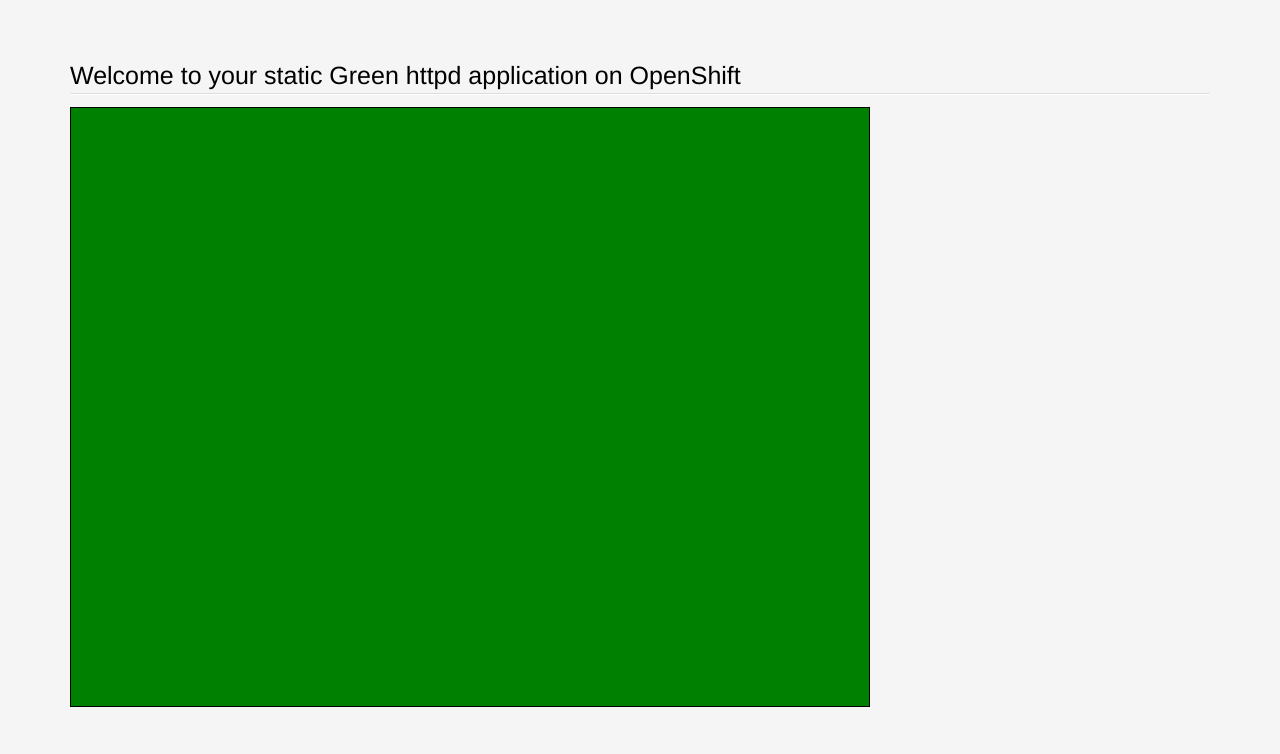
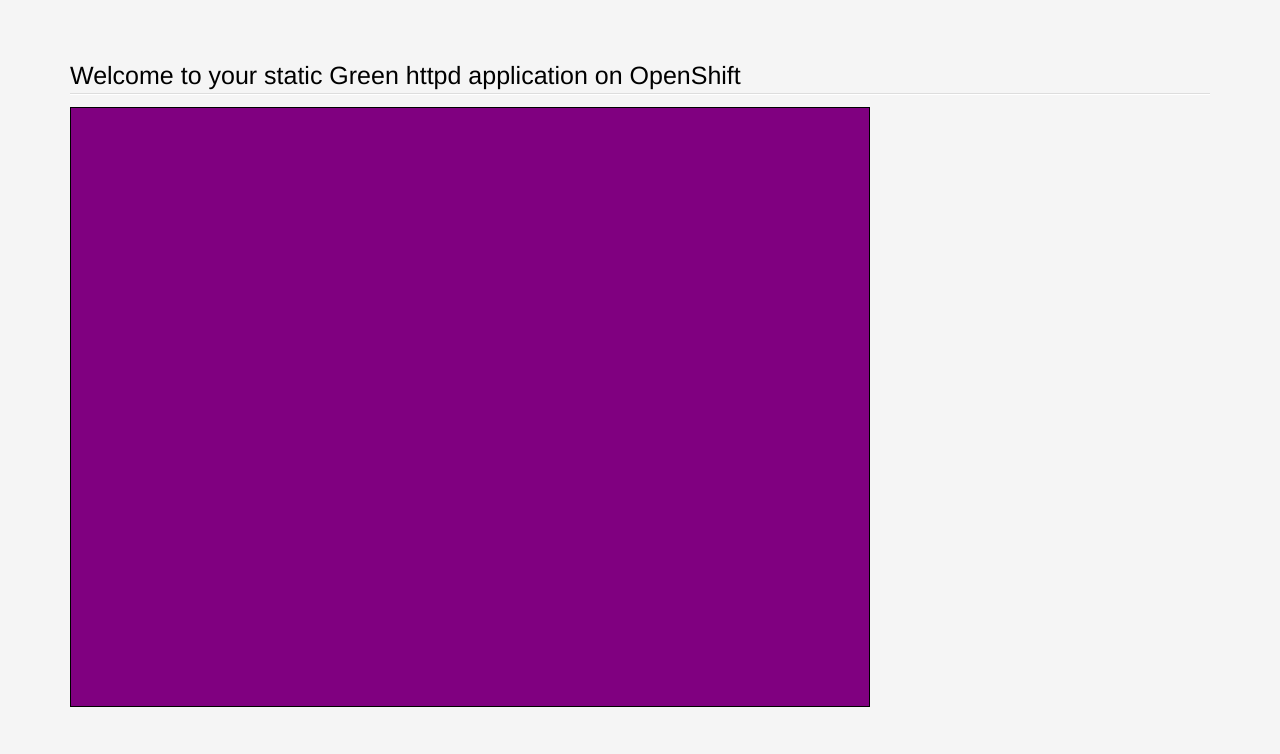
Before and after one commit to IndraniDey1/blue-green-example, a plain HTML site: page index.html in a window 1280 px wide. Shown: the top 754 px of the page. Drawn offline with Linux system fonts and the light colour scheme.

Commit message:
Changing color to purple

```diff
--- a/index.html
+++ b/index.html
@@ -211,7 +211,7 @@
   <hgroup>
     <h1>Welcome to your static Green httpd application on OpenShift</h1>
   </hgroup>
-  <div style="width:800px;height:600px;border:1px solid #000;background-color:green;"></div>
+  <div style="width:800px;height:600px;border:1px solid #000;background-color:purple;"></div>
   <footer>
     <div class="logo"><a href="https://www.openshift.com/"></a></div>
   </footer>
```
